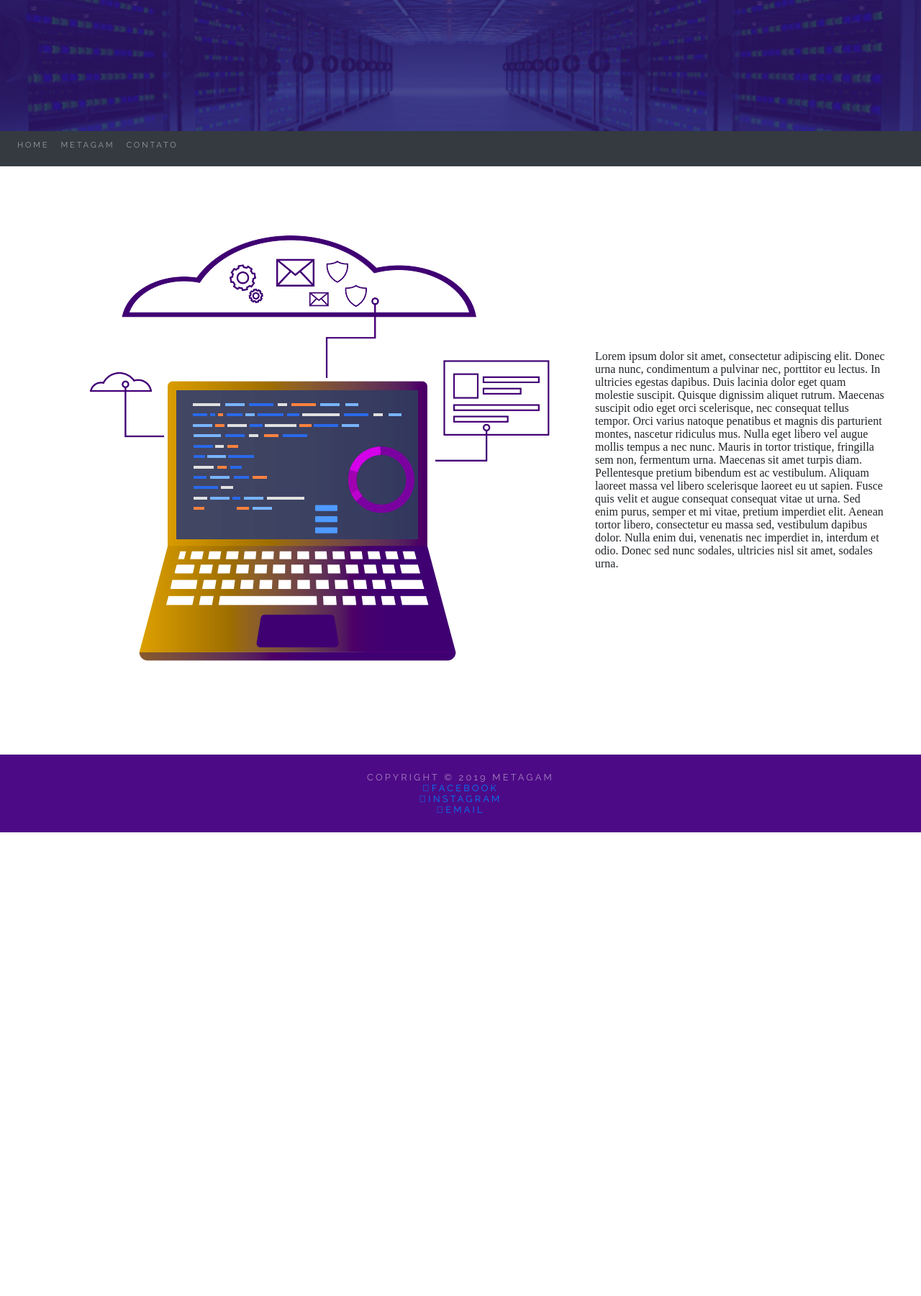
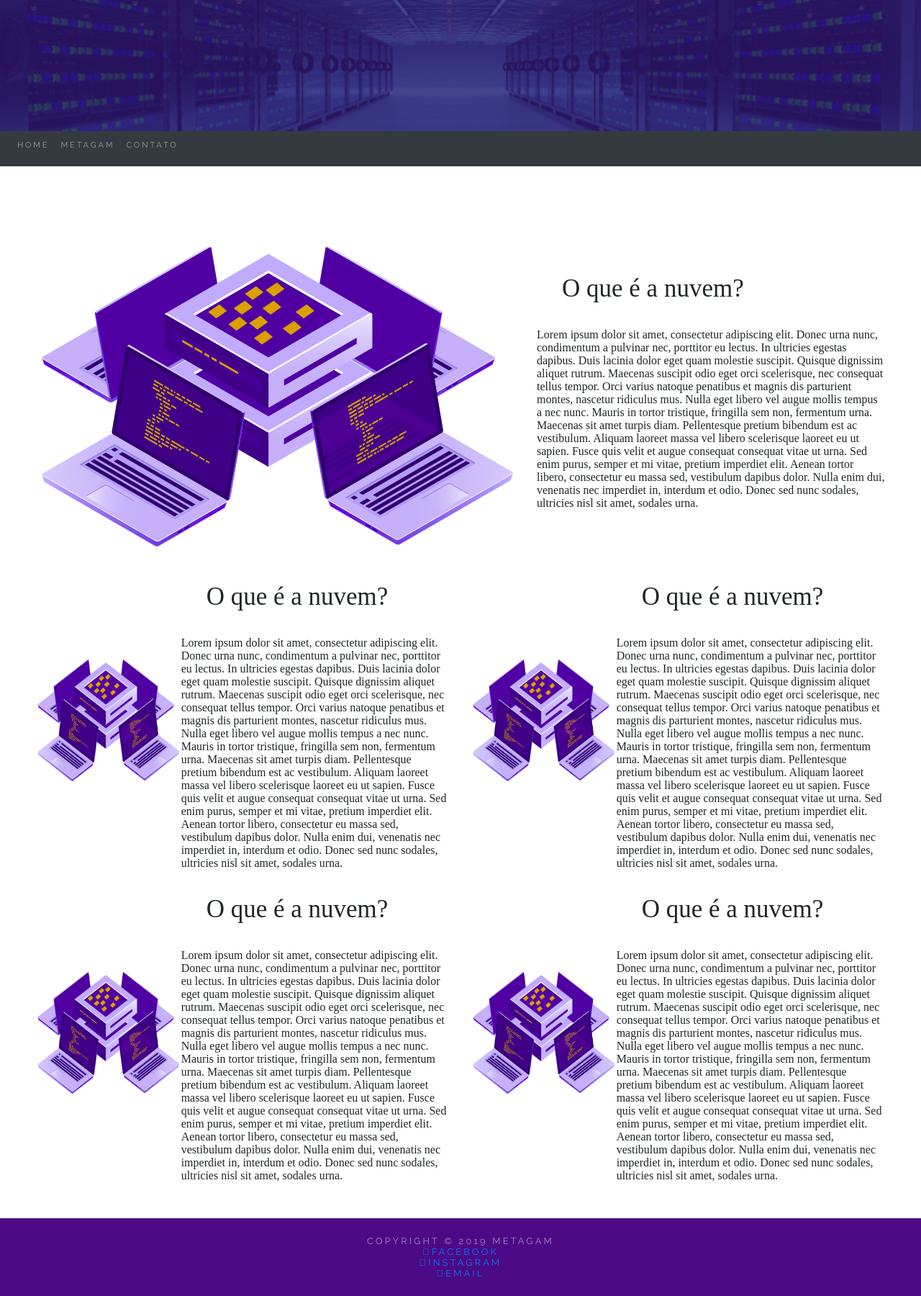
Before and after one commit to ThiagoMarques/metagam, a PHP site: page / in a window 1280 px wide. Shown: the whole page at 72% size. Before the commit the page ends 1156 px from the top, so only its background shows below. Run offline with PHP 8.4, Linux system fonts and the light colour scheme; some libraries are stand-ins or nearby versions.

Commit message:
Altera o layout das páginas

```diff
--- a/assets/css/main.css
+++ b/assets/css/main.css
@@ -53,4 +53,9 @@
 	.container.sobre-container {
 		margin: none;
 		padding: 0 50px;
-	  }
+	}
+
+	.title-post {
+		font-size: 35px;
+		margin: 35px;
+	}
--- a/index.php
+++ b/index.php
@@ -16,12 +16,49 @@ require_once 'includes/header.php';
 
 <body>
     <div class="blog-container">
-            <div class="card cardBlog">
+            <div class="card">
                 <div class="row align-items-center">
                     <div class="col">
-                        <img class="d-block" src="assets/images/example1.png" alt="First slide">
+                        <img class="d-block" src="assets/images/example2.png" alt="First slide">
                     </div>
                     <div class="col">
+                        <h2 class="title-post ">O que é a nuvem?</h2>
+                        <p>Lorem ipsum dolor sit amet, consectetur adipiscing elit. Donec urna nunc, condimentum a pulvinar nec, porttitor eu lectus. In ultricies egestas dapibus. Duis lacinia dolor eget quam molestie suscipit. Quisque dignissim aliquet rutrum. Maecenas suscipit odio eget orci scelerisque, nec consequat tellus tempor. Orci varius natoque penatibus et magnis dis parturient montes, nascetur ridiculus mus. Nulla eget libero vel augue mollis tempus a nec nunc.
+    Mauris in tortor tristique, fringilla sem non, fermentum urna. Maecenas sit amet turpis diam. Pellentesque pretium bibendum est ac vestibulum. Aliquam laoreet massa vel libero scelerisque laoreet eu ut sapien. Fusce quis velit et augue consequat consequat vitae ut urna. Sed enim purus, semper et mi vitae, pretium imperdiet elit. Aenean tortor libero, consectetur eu massa sed, vestibulum dapibus dolor. Nulla enim dui, venenatis nec imperdiet in, interdum et odio. Donec sed nunc sodales, ultricies nisl sit amet, sodales urna.</p>
+                    </div>
+                </div>
+                <div class="row align-items-center">
+                    <div class="col-sm-2">
+                        <img class="d-block" width="200" height="200" src="assets/images/example2.png" alt="First slide">
+                    </div>
+                    <div class="col-sm-4">
+                    <h2 class="title-post ">O que é a nuvem?</h2>
+                        <p>Lorem ipsum dolor sit amet, consectetur adipiscing elit. Donec urna nunc, condimentum a pulvinar nec, porttitor eu lectus. In ultricies egestas dapibus. Duis lacinia dolor eget quam molestie suscipit. Quisque dignissim aliquet rutrum. Maecenas suscipit odio eget orci scelerisque, nec consequat tellus tempor. Orci varius natoque penatibus et magnis dis parturient montes, nascetur ridiculus mus. Nulla eget libero vel augue mollis tempus a nec nunc.
+    Mauris in tortor tristique, fringilla sem non, fermentum urna. Maecenas sit amet turpis diam. Pellentesque pretium bibendum est ac vestibulum. Aliquam laoreet massa vel libero scelerisque laoreet eu ut sapien. Fusce quis velit et augue consequat consequat vitae ut urna. Sed enim purus, semper et mi vitae, pretium imperdiet elit. Aenean tortor libero, consectetur eu massa sed, vestibulum dapibus dolor. Nulla enim dui, venenatis nec imperdiet in, interdum et odio. Donec sed nunc sodales, ultricies nisl sit amet, sodales urna.</p>
+                    </div>
+                    <div class="col-sm-2">
+                        <img class="d-block" width="200" height="200" src="assets/images/example2.png" alt="First slide">
+                    </div>
+                    <div class="col-sm-4">
+                    <h2 class="title-post ">O que é a nuvem?</h2>
+                        <p>Lorem ipsum dolor sit amet, consectetur adipiscing elit. Donec urna nunc, condimentum a pulvinar nec, porttitor eu lectus. In ultricies egestas dapibus. Duis lacinia dolor eget quam molestie suscipit. Quisque dignissim aliquet rutrum. Maecenas suscipit odio eget orci scelerisque, nec consequat tellus tempor. Orci varius natoque penatibus et magnis dis parturient montes, nascetur ridiculus mus. Nulla eget libero vel augue mollis tempus a nec nunc.
+    Mauris in tortor tristique, fringilla sem non, fermentum urna. Maecenas sit amet turpis diam. Pellentesque pretium bibendum est ac vestibulum. Aliquam laoreet massa vel libero scelerisque laoreet eu ut sapien. Fusce quis velit et augue consequat consequat vitae ut urna. Sed enim purus, semper et mi vitae, pretium imperdiet elit. Aenean tortor libero, consectetur eu massa sed, vestibulum dapibus dolor. Nulla enim dui, venenatis nec imperdiet in, interdum et odio. Donec sed nunc sodales, ultricies nisl sit amet, sodales urna.</p>
+                    </div>
+                </div>
+                <div class="row align-items-center">
+                    <div class="col-sm-2">
+                        <img class="d-block" width="200" height="200" src="assets/images/example2.png" alt="First slide">
+                    </div>
+                    <div class="col-sm-4">
+                    <h2 class="title-post ">O que é a nuvem?</h2>
+                        <p>Lorem ipsum dolor sit amet, consectetur adipiscing elit. Donec urna nunc, condimentum a pulvinar nec, porttitor eu lectus. In ultricies egestas dapibus. Duis lacinia dolor eget quam molestie suscipit. Quisque dignissim aliquet rutrum. Maecenas suscipit odio eget orci scelerisque, nec consequat tellus tempor. Orci varius natoque penatibus et magnis dis parturient montes, nascetur ridiculus mus. Nulla eget libero vel augue mollis tempus a nec nunc.
+    Mauris in tortor tristique, fringilla sem non, fermentum urna. Maecenas sit amet turpis diam. Pellentesque pretium bibendum est ac vestibulum. Aliquam laoreet massa vel libero scelerisque laoreet eu ut sapien. Fusce quis velit et augue consequat consequat vitae ut urna. Sed enim purus, semper et mi vitae, pretium imperdiet elit. Aenean tortor libero, consectetur eu massa sed, vestibulum dapibus dolor. Nulla enim dui, venenatis nec imperdiet in, interdum et odio. Donec sed nunc sodales, ultricies nisl sit amet, sodales urna.</p>
+                    </div>
+                    <div class="col-sm-2">
+                        <img class="d-block" width="200" height="200" src="assets/images/example2.png" alt="First slide">
+                    </div>
+                    <div class="col-sm-4">
+                    <h2 class="title-post ">O que é a nuvem?</h2>
                         <p>Lorem ipsum dolor sit amet, consectetur adipiscing elit. Donec urna nunc, condimentum a pulvinar nec, porttitor eu lectus. In ultricies egestas dapibus. Duis lacinia dolor eget quam molestie suscipit. Quisque dignissim aliquet rutrum. Maecenas suscipit odio eget orci scelerisque, nec consequat tellus tempor. Orci varius natoque penatibus et magnis dis parturient montes, nascetur ridiculus mus. Nulla eget libero vel augue mollis tempus a nec nunc.
     Mauris in tortor tristique, fringilla sem non, fermentum urna. Maecenas sit amet turpis diam. Pellentesque pretium bibendum est ac vestibulum. Aliquam laoreet massa vel libero scelerisque laoreet eu ut sapien. Fusce quis velit et augue consequat consequat vitae ut urna. Sed enim purus, semper et mi vitae, pretium imperdiet elit. Aenean tortor libero, consectetur eu massa sed, vestibulum dapibus dolor. Nulla enim dui, venenatis nec imperdiet in, interdum et odio. Donec sed nunc sodales, ultricies nisl sit amet, sodales urna.</p>
                     </div>
--- a/sobre.php
+++ b/sobre.php
@@ -21,6 +21,7 @@ require_once 'includes/header.php';
                     <img class="d-block" src="assets/images/example1.png" alt="First slide">
                 </div>
                 <div class="col">
+                <h2 class="title-post ">Sobre nós</h2>
                     <p>Lorem ipsum dolor sit amet, consectetur adipiscing elit. Donec urna nunc, condimentum a pulvinar nec, porttitor eu lectus. In ultricies egestas dapibus. Duis lacinia dolor eget quam molestie suscipit. Quisque dignissim aliquet rutrum. Maecenas suscipit odio eget orci scelerisque, nec consequat tellus tempor. Orci varius natoque penatibus et magnis dis parturient montes, nascetur ridiculus mus. Nulla eget libero vel augue mollis tempus a nec nunc.
 Mauris in tortor tristique, fringilla sem non, fermentum urna. Maecenas sit amet turpis diam. Pellentesque pretium bibendum est ac vestibulum. Aliquam laoreet massa vel libero scelerisque laoreet eu ut sapien. Fusce quis velit et augue consequat consequat vitae ut urna. Sed enim purus, semper et mi vitae, pretium imperdiet elit. Aenean tortor libero, consectetur eu massa sed, vestibulum dapibus dolor. Nulla enim dui, venenatis nec imperdiet in, interdum et odio. Donec sed nunc sodales, ultricies nisl sit amet, sodales urna.</p>
                 </div>
```
Also changed, not shown: assets/images/example2.png (added).
